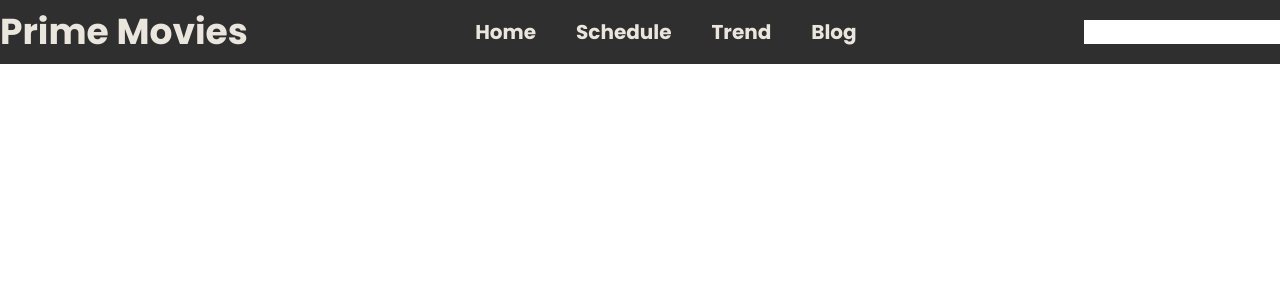
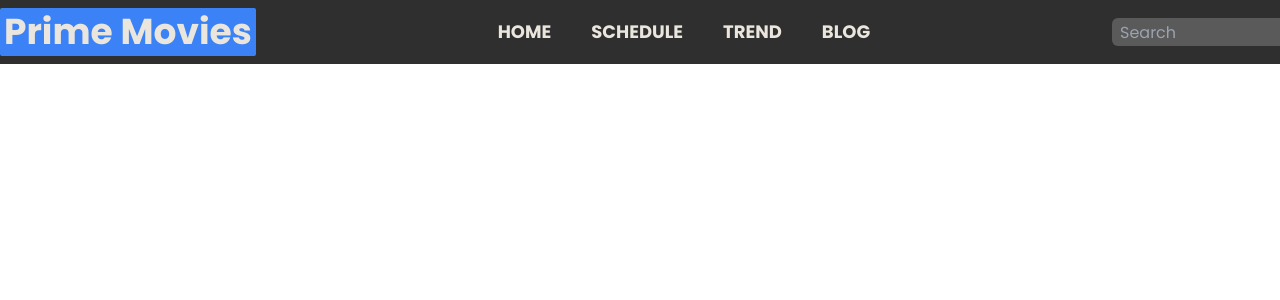
Before and after one commit to Dulithapathum/Stream-Movie-Website, a React (Vite) app: page / in a window 1280 px wide. Shown: the top 300 px of the page. Built offline with nearby package versions, Linux system fonts and the light colour scheme.

Commit message:
Install React Icon

```diff
--- a/package.json
+++ b/package.json
@@ -12,7 +12,8 @@
   "dependencies": {
     "prop-types": "^15.8.1",
     "react": "^18.3.1",
-    "react-dom": "^18.3.1"
+    "react-dom": "^18.3.1",
+    "react-icons": "^5.2.1"
   },
   "devDependencies": {
     "@types/react": "^18.3.3",
--- a/src/components/SearchBox.jsx
+++ b/src/components/SearchBox.jsx
@@ -2,7 +2,7 @@
 export const SearchBox = () => {
   return (
     <>
-<input type="text" />
+<input type="text"  className="outline-none bg-[#5a5a5a] w-72 h-7 p-2 rounded-md text-white " placeholder="Search "/>
     </>
   )
 }
--- a/src/pages/Header.jsx
+++ b/src/pages/Header.jsx
@@ -7,8 +7,8 @@ export const Header = () => {
   return (
     <div>
       <header className="w-[1400px] h-16 flex justify-between m-auto items-center">
-        <a href="/" className="text-[#EAE6DE] font-bold text-4xl">Prime Movies</a>
-        <ul className="flex gap-10 font-bold text-[#EAE6DE] text-xl">
+        <a href="/" className="text-[#EAE6DE] font-bold text-4xl bg-blue-500 p-1 rounded-sm">Prime Movies</a>
+        <ul className="flex gap-10 font-bold text-[#EAE6DE] text-lg  uppercase">
           {NavListdata.map((nav) => (
             <NavListitem key={nav.id} nav={nav} />
           ))}
```
Also changed, not shown: 1 other file (tests, documents, lock files or other folders).
